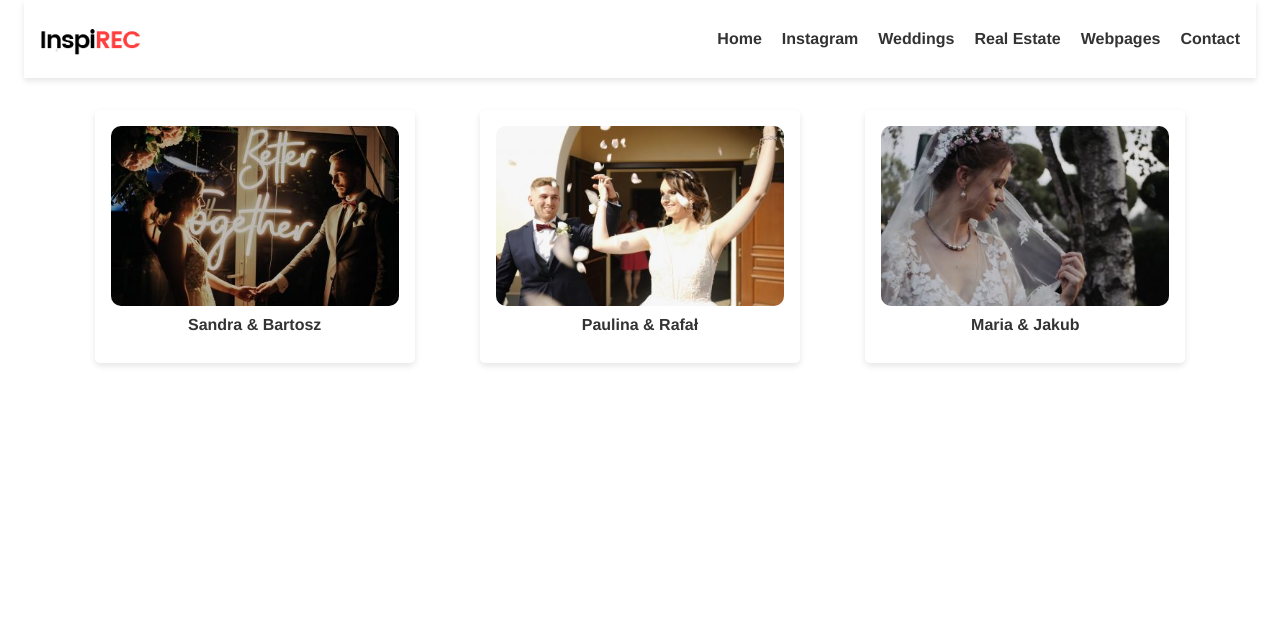
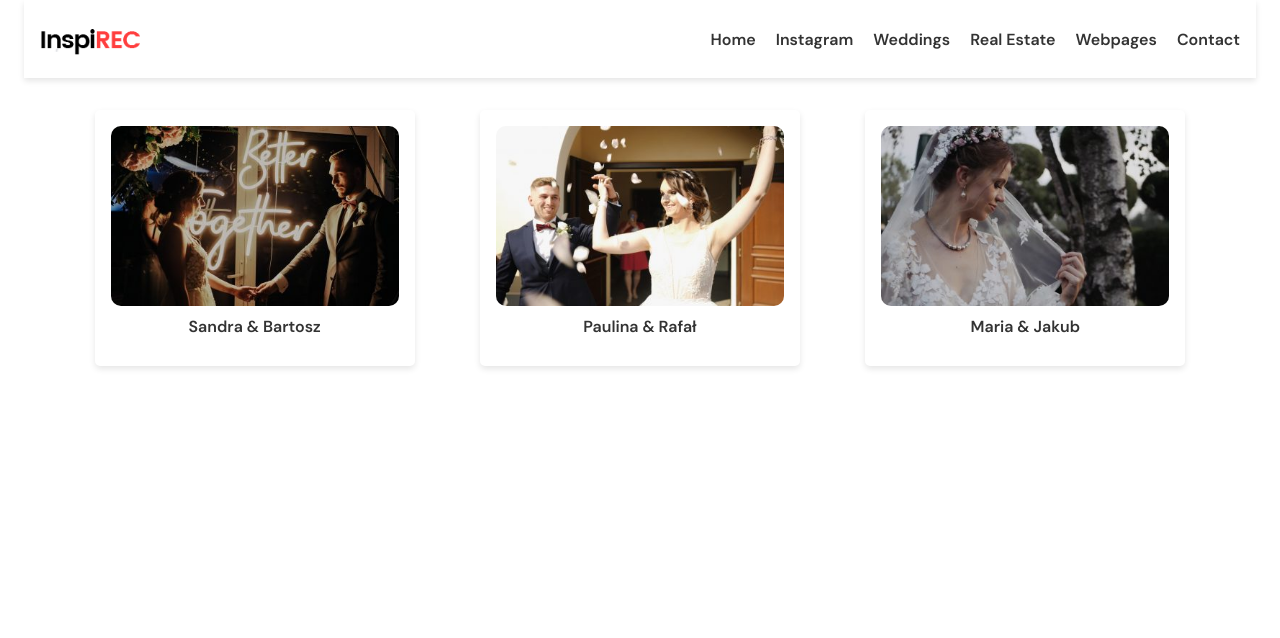
Before and after one commit to oftentaken/django_inspirec, a Django app: page / in a window 1280 px wide. Shown: the top 638 px of the page. Run offline with Django 4.2, Linux system fonts and the light colour scheme; data comes from the database, SQL or seed files in the repository; both versions use the stored data as it was after the commit.

Commit message:
Small Changes

```diff
--- a/myblog/blog/templates/base.html
+++ b/myblog/blog/templates/base.html
@@ -23,7 +23,7 @@
 
     <link rel="stylesheet" href="{% static 'styles.css' %}">
     <link rel="icon" type="image/x-icon" href="{% static 'images/favicon.ico' %}">
-    <link href="https://fonts.googleapis.com/css?family=Open+Sans&display=swap" rel="stylesheet">
+    <link href="https://fonts.googleapis.com/css2?family=DM+Sans:wght@600&display=swap" rel="stylesheet">
 
     <title>InspiREC - Videography</title>
 </head>
--- a/myblog/myblog/settings.py
+++ b/myblog/myblog/settings.py
@@ -24,7 +24,7 @@ BASE_DIR = Path(__file__).resolve().parent.parent
 # SECURITY WARNING: keep the secret key used in production secret!
 SECRET_KEY = config("SECRET_KEY")
 # SECURITY WARNING: don't run with debug turned on in production!
-DEBUG = True
+DEBUG = False
 
 ALLOWED_HOSTS = ["127.0.0.1", "217.182.76.101", "inspirec.cc"]
 
@@ -131,6 +131,8 @@ USE_TZ = True
 
 STATIC_URL = '/static/'
 STATICFILES_DIRS = [os.path.join(BASE_DIR, 'static')]
+# STATIC_ROOT = os.path.join(BASE_DIR, 'static')
+
 
 # Default primary key field type
 # https://docs.djangoproject.com/en/4.2/ref/settings/#default-auto-field
--- a/myblog/static/styles.css
+++ b/myblog/static/styles.css
@@ -1,8 +1,10 @@
 /* styles.css */
 
 body {
-    font-family: "Helvetica Neue", Arial, sans-serif;
-    color: #333;
+    font-family: 'DM Sans', sans-serif; /* Use "DM Sans" as the primary font */
+    font-size: 16px; /* Set the font size to 16px */
+    font-weight: 600; /* Set the font weight to 600 (Bold) */
+    color: #333; /* Set the font color */
     margin: 0;
     padding: 0;
     overflow-x: hidden;
@@ -26,7 +28,9 @@ header {
 
 /* Responsive Menu Styles */
 .menu {
-    font-family: "Helvetica Neue", Arial, sans-serif;
+    font-family: 'DM Sans', sans-serif; /* Use "DM Sans" as the primary font */
+    font-size: 16px; /* Set the font size to 16px */
+    font-weight: 600; /* Set the font weight to 600 (Bold) */
     font-size: 16px;
 }
 
```
Also changed, not shown: myblog/db.sqlite3.
